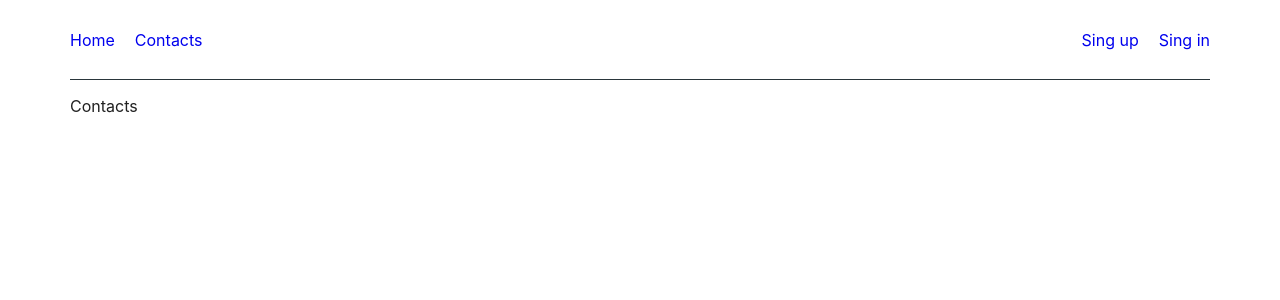
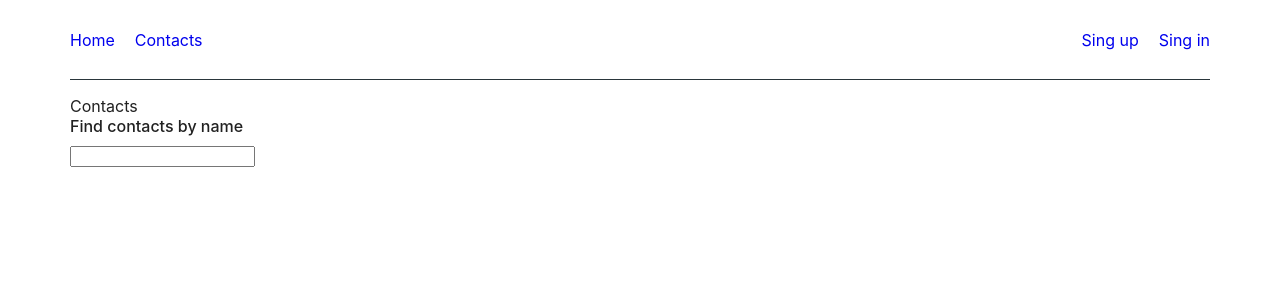
Before and after one commit to YriiHvozdetskiy/goit-react-hw-08-phonebook, a React (Create React App) app: page /contacts in a window 1280 px wide. Shown: the top 300 px of the page. Built offline with nearby package versions, Linux system fonts and the light colour scheme.

Commit message:
дод Filter

```diff
--- a/src/components/Contacts/Contacts.jsx
+++ b/src/components/Contacts/Contacts.jsx
@@ -1,9 +1,11 @@
 import s from './Contacts.mudule.scss'
+import {ContactsFilter} from "../ContactsFilter/ContactsFilter";
 
 export const  Contacts = () => {
 
     return (
     <>
-       <ul>Contacts</ul>
+       Contacts
+      <ContactsFilter/>
     </>)
 }
--- a/src/components/ContactsFilter/ContactsFilter.jsx
+++ b/src/components/ContactsFilter/ContactsFilter.jsx
@@ -1,13 +1,13 @@
 import { useDispatch } from 'react-redux';
 import s from './ContactsFilter.module.scss'
 
-export const Filter = () => {
-  const dispatch = useDispatch();
+export const ContactsFilter = () => {
+  // const dispatch = useDispatch();
 
-  const changeFilter = e => {
-	const searchValue = e.target.value; // value яке вели для пошуку контакта з input
-	dispatch(filterContacts(searchValue)); // відправляєм в reducer
-  };
+  // const changeFilter = e => {
+	// const searchValue = e.target.value; // value яке вели для пошуку контакта з input
+	// dispatch(filterContacts(searchValue)); // відправляєм в reducer
+  // };
 
   return (
 	<>
@@ -16,7 +16,7 @@ export const Filter = () => {
 	  </label>
 	  <input
 		className={s.input}
-		onChange={changeFilter}
+		// onChange={changeFilter}
 	  />
 	</>
   );
```
